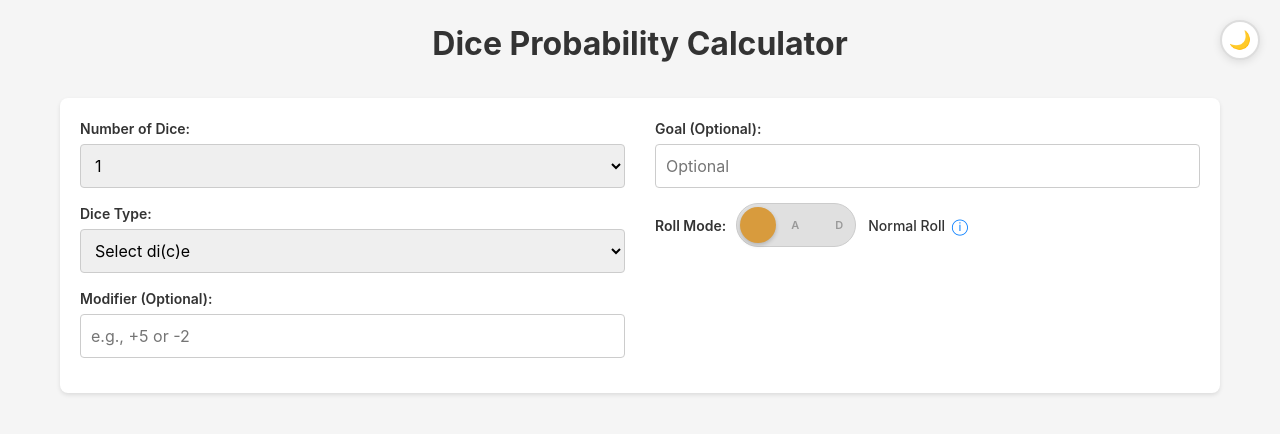
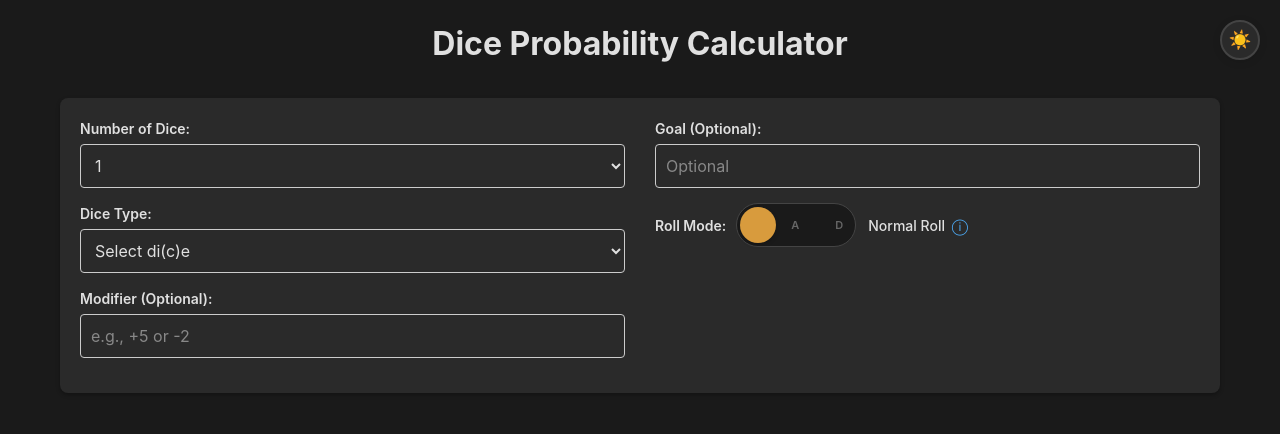
Before and after one commit to achphoenix/Dice-Probability-Calculator, an Angular app in the folder dice-probability-calculator/: page / in a window 1280 px wide. Shown: the top 434 px of the page. Built offline with nearby package versions, Linux system fonts and the light colour scheme.

Commit message:
Dark mode is now default.

```diff
--- a/dice-probability-calculator/src/app/app.component.ts
+++ b/dice-probability-calculator/src/app/app.component.ts
@@ -10,13 +10,13 @@ import { CommonModule } from '@angular/common';
 })
 export class AppComponent implements OnInit {
   title = 'dice-probability-calculator';
-  isDarkMode = false;
+  isDarkMode = true;
   showScrollToTop = false;
 
   ngOnInit() {
-    // Check for saved theme preference or default to light mode
+    // Check for saved theme preference or default to dark mode
     const savedTheme = localStorage.getItem('theme');
-    this.isDarkMode = savedTheme === 'dark';
+    this.isDarkMode = savedTheme !== 'light';
     this.applyTheme();
   }
 
```
